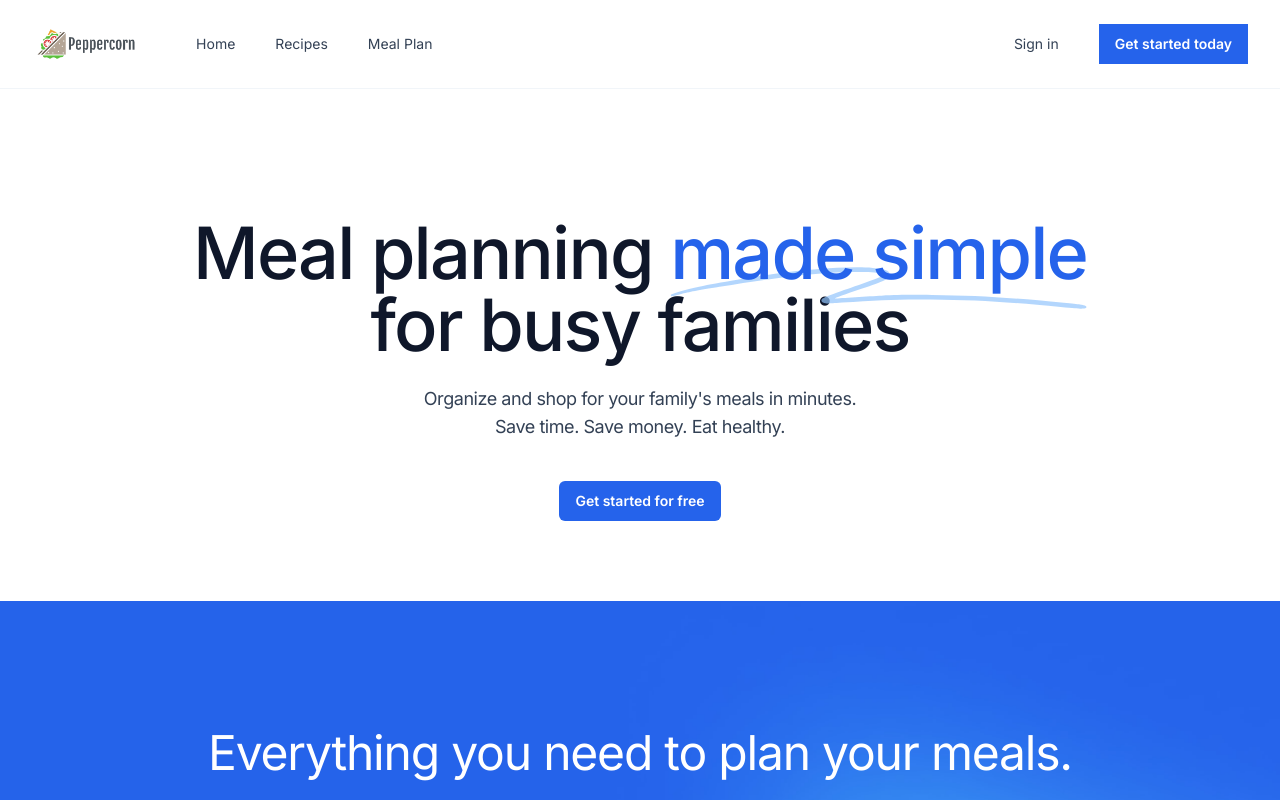
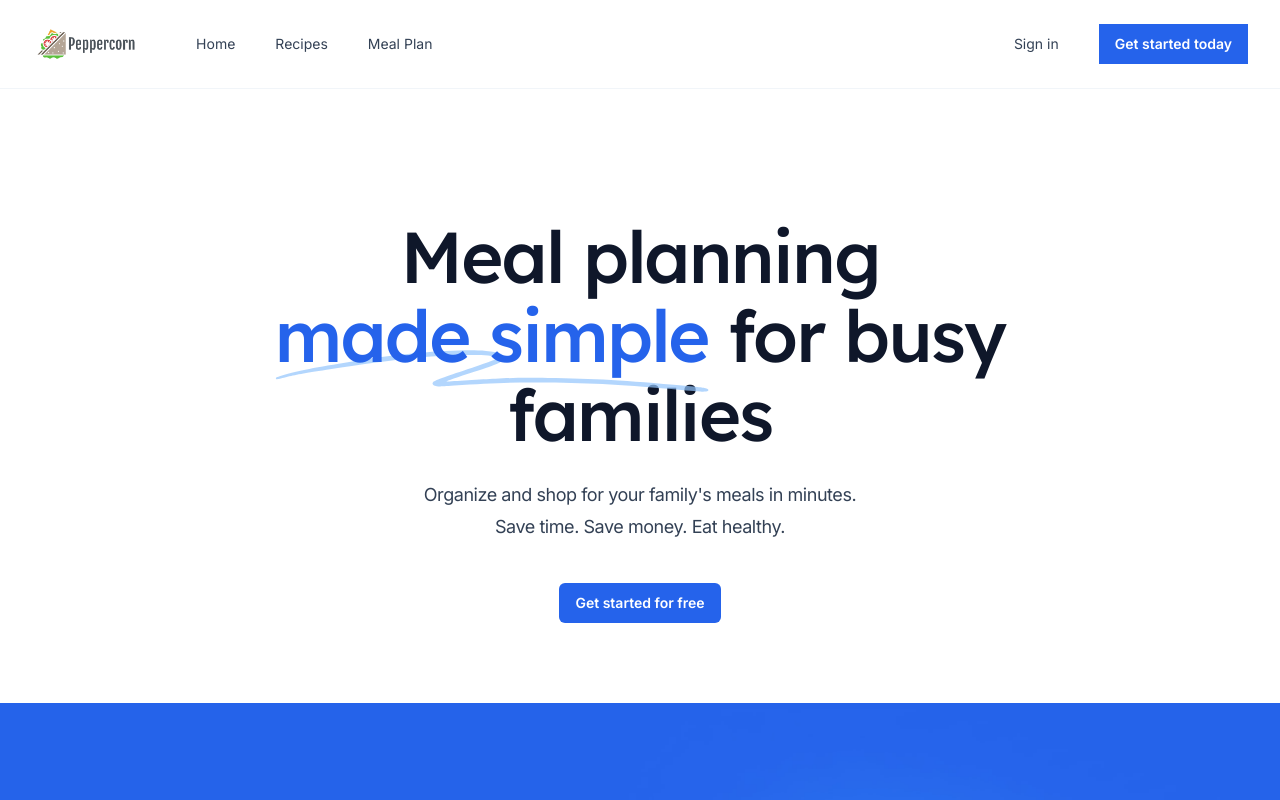
Before and after one commit to khaosophy/peppercorn, a Next.js app: page / in a window 1280 px wide. Shown: the top 800 px of the page. Built offline with nearby package versions, Linux system fonts and the light colour scheme.

Commit message:
fixed issue of mixing Lexend font

```diff
--- a/package.json
+++ b/package.json
@@ -13,6 +13,7 @@
   "dependencies": {
     "@headlessui/react": "^1.7.14",
     "@supabase/supabase-js": "^2.21.0",
+    "@tailwindcss/forms": "^0.5.3",
     "@types/node": "20.1.3",
     "@types/react": "18.2.6",
     "@types/react-dom": "18.2.4",
--- a/src/app/layout.tsx
+++ b/src/app/layout.tsx
@@ -1,9 +1,18 @@
 import '../styles/globals.css'
-import { Inter } from 'next/font/google'
+import { Inter, Lexend } from 'next/font/google'
 import Header from '../components/header';
 import Footer from '../components/footer';
 
-const inter = Inter({ subsets: ['latin'] })
+const inter = Inter({
+  subsets: ['latin'],
+  variable: '--font-inter',
+})
+const lexend = Lexend({
+  subsets: ['latin'],
+  weight: ['400', '500'],
+  variable: '--font-lexend',
+  display: 'swap',
+})
 
 export const metadata = {
   title: 'Create Next App',
@@ -17,7 +26,7 @@ export default function RootLayout({
 }) {
   return (
     <html lang="en">
-      <body className={inter.className}>
+      <body className={`${inter.className} ${lexend.variable}`}>
         <Header />
         {children}
         <Footer />
--- a/tailwind.config.js
+++ b/tailwind.config.js
@@ -1,18 +1,36 @@
+const defaultTheme = require('tailwindcss/defaultTheme')
+
 /** @type {import('tailwindcss').Config} */
 module.exports = {
-  content: [
-    './src/pages/**/*.{js,ts,jsx,tsx,mdx}',
-    './src/components/**/*.{js,ts,jsx,tsx,mdx}',
-    './src/app/**/*.{js,ts,jsx,tsx,mdx}',
-  ],
+  content: ['./src/**/*.{js,jsx}'],
   theme: {
+    fontSize: {
+      xs: ['0.75rem', { lineHeight: '1rem' }],
+      sm: ['0.875rem', { lineHeight: '1.5rem' }],
+      base: ['1rem', { lineHeight: '1.75rem' }],
+      lg: ['1.125rem', { lineHeight: '2rem' }],
+      xl: ['1.25rem', { lineHeight: '2rem' }],
+      '2xl': ['1.5rem', { lineHeight: '2rem' }],
+      '3xl': ['2rem', { lineHeight: '2.5rem' }],
+      '4xl': ['2.5rem', { lineHeight: '3.5rem' }],
+      '5xl': ['3rem', { lineHeight: '3.5rem' }],
+      '6xl': ['3.75rem', { lineHeight: '1' }],
+      '7xl': ['4.5rem', { lineHeight: '1.1' }],
+      '8xl': ['6rem', { lineHeight: '1' }],
+      '9xl': ['8rem', { lineHeight: '1' }],
+    },
     extend: {
-      backgroundImage: {
-        'gradient-radial': 'radial-gradient(var(--tw-gradient-stops))',
-        'gradient-conic':
-          'conic-gradient(from 180deg at 50% 50%, var(--tw-gradient-stops))',
+      borderRadius: {
+        '4xl': '2rem',
+      },
+      fontFamily: {
+        sans: ['Inter', ...defaultTheme.fontFamily.sans],
+        display: ['var(--font-lexend)', ...defaultTheme.fontFamily.sans],
+      },
+      maxWidth: {
+        '2xl': '40rem',
       },
     },
   },
-  plugins: [],
+  plugins: [require('@tailwindcss/forms')],
 }
```
Also changed, not shown: 1 other file (tests, documents, lock files or other folders).
